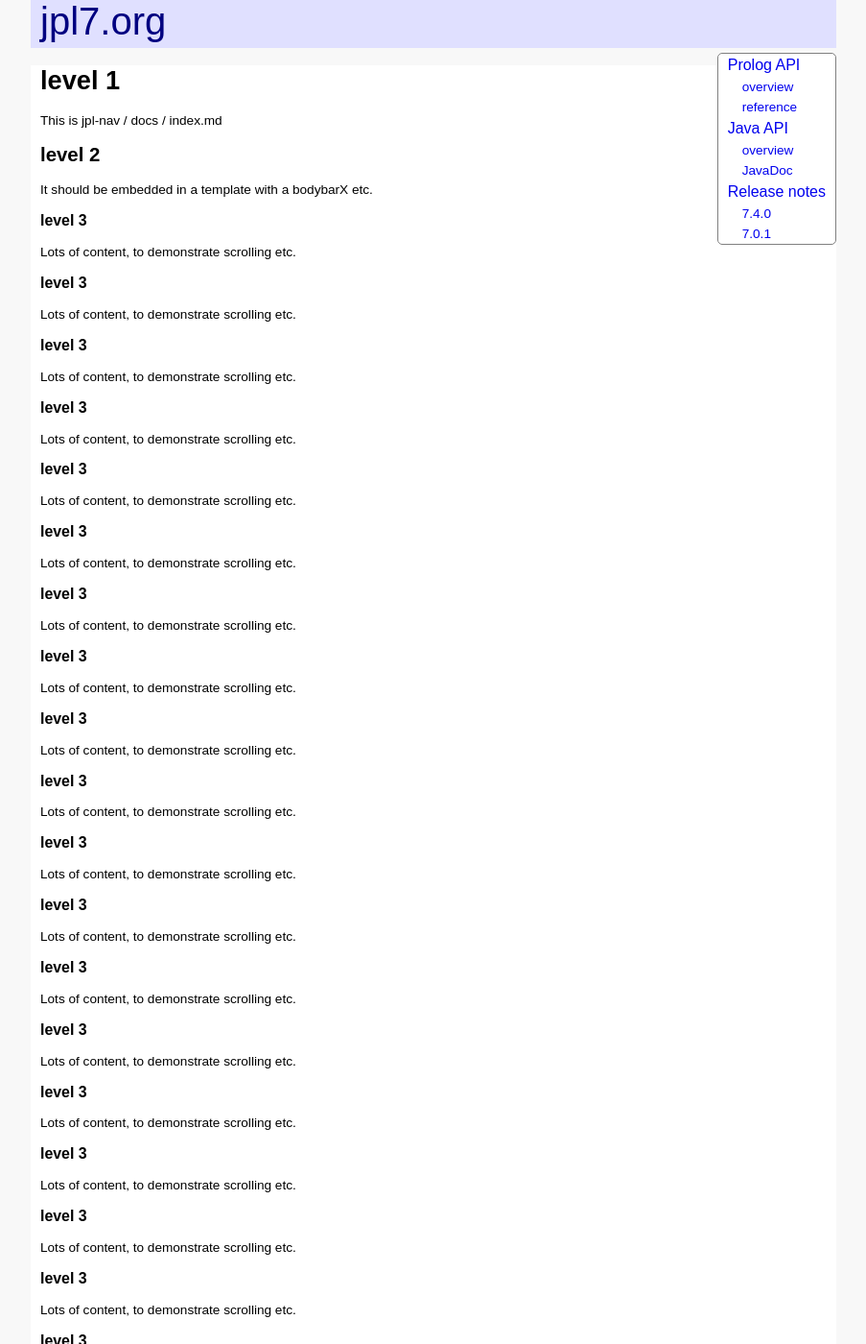
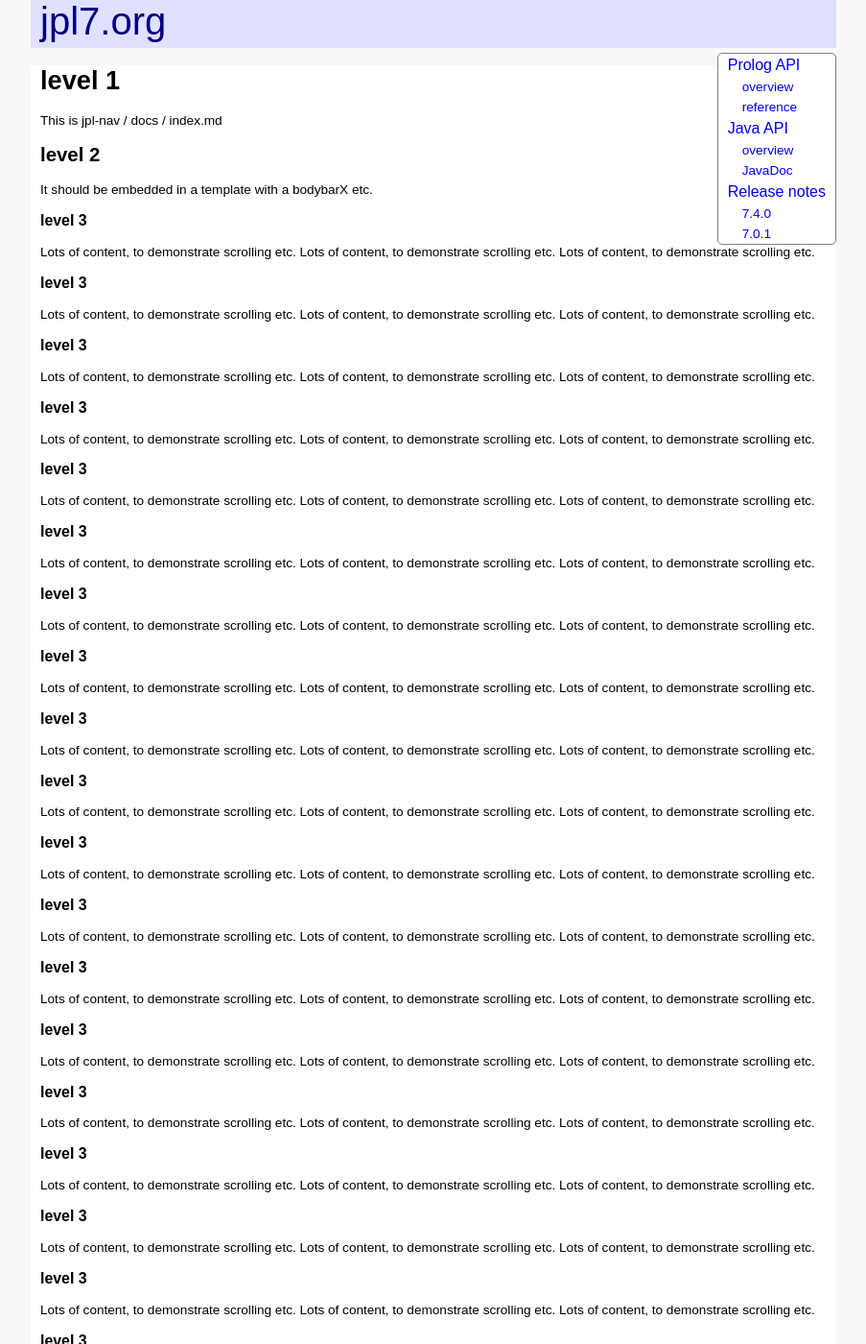
Before and after one commit to anionic/jpl-nav, a Jekyll site: the page built from docs/index.md, in a window 1280 px wide and 1400 px high. Shown: the whole window at 96% size, without its empty margins (188-1091 px from the left). Built offline with Jekyll 4.4.1, drawn with Linux system fonts in a browser that asks for light colours; some of the changed text lies outside the part shown.

Commit message:
Update index.md

```diff
--- a/docs/index.md
+++ b/docs/index.md
@@ -7,42 +7,42 @@ This is jpl-nav / docs / index.md
 ## level 2
 It should be embedded in a template with a bodybarX etc.
 ### level 3
-Lots of content, to demonstrate scrolling etc.
+Lots of content, to demonstrate scrolling etc. Lots of content, to demonstrate scrolling etc. Lots of content, to demonstrate scrolling etc.
 ### level 3
-Lots of content, to demonstrate scrolling etc.
+Lots of content, to demonstrate scrolling etc. Lots of content, to demonstrate scrolling etc. Lots of content, to demonstrate scrolling etc.
 ### level 3
-Lots of content, to demonstrate scrolling etc.
+Lots of content, to demonstrate scrolling etc. Lots of content, to demonstrate scrolling etc. Lots of content, to demonstrate scrolling etc.
 ### level 3
-Lots of content, to demonstrate scrolling etc.
+Lots of content, to demonstrate scrolling etc. Lots of content, to demonstrate scrolling etc. Lots of content, to demonstrate scrolling etc.
 ### level 3
-Lots of content, to demonstrate scrolling etc.
+Lots of content, to demonstrate scrolling etc. Lots of content, to demonstrate scrolling etc. Lots of content, to demonstrate scrolling etc.
 ### level 3
-Lots of content, to demonstrate scrolling etc.
+Lots of content, to demonstrate scrolling etc. Lots of content, to demonstrate scrolling etc. Lots of content, to demonstrate scrolling etc.
 ### level 3
-Lots of content, to demonstrate scrolling etc.
+Lots of content, to demonstrate scrolling etc. Lots of content, to demonstrate scrolling etc. Lots of content, to demonstrate scrolling etc.
 ### level 3
-Lots of content, to demonstrate scrolling etc.
+Lots of content, to demonstrate scrolling etc. Lots of content, to demonstrate scrolling etc. Lots of content, to demonstrate scrolling etc.
 ### level 3
-Lots of content, to demonstrate scrolling etc.
+Lots of content, to demonstrate scrolling etc. Lots of content, to demonstrate scrolling etc. Lots of content, to demonstrate scrolling etc.
 ### level 3
-Lots of content, to demonstrate scrolling etc.
+Lots of content, to demonstrate scrolling etc. Lots of content, to demonstrate scrolling etc. Lots of content, to demonstrate scrolling etc.
 ### level 3
-Lots of content, to demonstrate scrolling etc.
+Lots of content, to demonstrate scrolling etc. Lots of content, to demonstrate scrolling etc. Lots of content, to demonstrate scrolling etc.
 ### level 3
-Lots of content, to demonstrate scrolling etc.
+Lots of content, to demonstrate scrolling etc. Lots of content, to demonstrate scrolling etc. Lots of content, to demonstrate scrolling etc.
 ### level 3
-Lots of content, to demonstrate scrolling etc.
+Lots of content, to demonstrate scrolling etc. Lots of content, to demonstrate scrolling etc. Lots of content, to demonstrate scrolling etc.
 ### level 3
-Lots of content, to demonstrate scrolling etc.
+Lots of content, to demonstrate scrolling etc. Lots of content, to demonstrate scrolling etc. Lots of content, to demonstrate scrolling etc.
 ### level 3
-Lots of content, to demonstrate scrolling etc.
+Lots of content, to demonstrate scrolling etc. Lots of content, to demonstrate scrolling etc. Lots of content, to demonstrate scrolling etc.
 ### level 3
-Lots of content, to demonstrate scrolling etc.
+Lots of content, to demonstrate scrolling etc. Lots of content, to demonstrate scrolling etc. Lots of content, to demonstrate scrolling etc.
 ### level 3
-Lots of content, to demonstrate scrolling etc.
+Lots of content, to demonstrate scrolling etc. Lots of content, to demonstrate scrolling etc. Lots of content, to demonstrate scrolling etc.
 ### level 3
-Lots of content, to demonstrate scrolling etc.
+Lots of content, to demonstrate scrolling etc. Lots of content, to demonstrate scrolling etc. Lots of content, to demonstrate scrolling etc.
 ### level 3
-Lots of content, to demonstrate scrolling etc.
+Lots of content, to demonstrate scrolling etc. Lots of content, to demonstrate scrolling etc. Lots of content, to demonstrate scrolling etc.
 ### level 3
-Lots of content, to demonstrate scrolling etc.
+Lots of content, to demonstrate scrolling etc. Lots of content, to demonstrate scrolling etc. Lots of content, to demonstrate scrolling etc.
```
